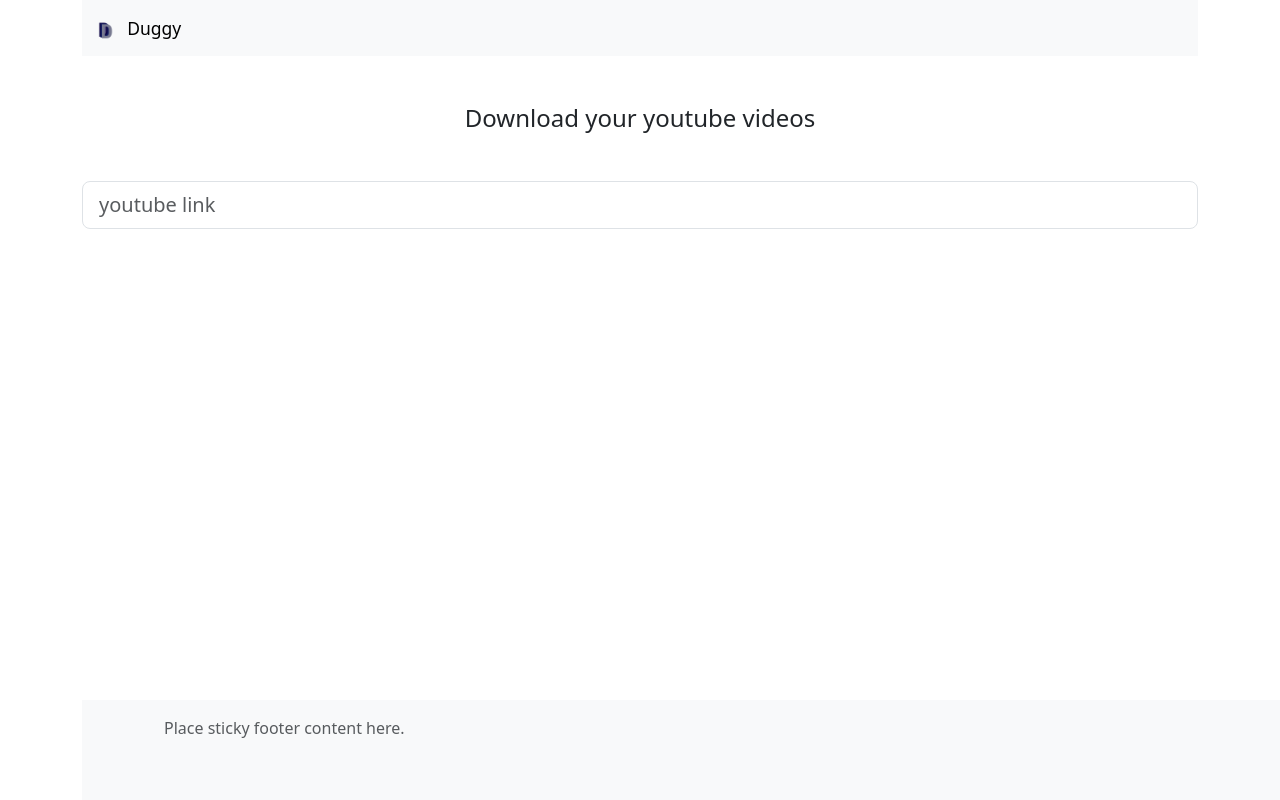
After one commit to AlexisLoya/duggy-dowloader, a Django app: template templates/videos/index.html in a window 1280 px wide. The commit adds this page. Run offline with Django 4.2, Linux system fonts and the light colour scheme; the template is opened without the code that fills it, so the values that code supplies are empty; some libraries are stand-ins or nearby versions.

Commit message:
add: header and footer

```diff
--- a/Duggy/settings.py
+++ b/Duggy/settings.py
@@ -124,7 +124,10 @@ USE_TZ = True
 # https://docs.djangoproject.com/en/4.1/howto/static-files/
 
 STATIC_URL = 'static/'
-
+STATICFILES_DIRS = BASE_DIR / 'static'
+STATICFILES_DIRS = [
+    BASE_DIR, "static",
+]
 # Default primary key field type
 # https://docs.djangoproject.com/en/4.1/ref/settings/#default-auto-field
 
--- a/Duggy/urls.py
+++ b/Duggy/urls.py
@@ -14,9 +14,9 @@ Including another URLconf
     2. Add a URL to urlpatterns:  path('blog/', include('blog.urls'))
 """
 from django.contrib import admin
-from django.urls import path
+from django.urls import path, include
 
 urlpatterns = [
     path('admin/', admin.site.urls),
-    path('/home'),
+    path('videos/', include(('videos.urls', 'videos'), namespace='videos'))
 ]
--- a/templates/base.html
+++ b/templates/base.html
@@ -1,20 +1,31 @@
 {# Load the tag library #}
 {% load bootstrap5 %}
+{% load static %}
+{# Load CSS #}
+{% bootstrap_css %}
 
-{# Load CSS and JavaScript #}
-{% bootstrap_css %}
+<head>
+    <meta charset="UTF-8">
+    <meta http-equiv="X-UA-Compatible" content="IE=edge">
+    <meta name="viewport" content="width=device-width, initial-scale=1.0">
+    <link rel="stylesheet" href="{% static 'css/style.css' %}">
+    {% block head_content %}
+
+    {% endblock %}
+
+</head>
+<body>
+<div class="container mx-auto">
+    {# Display django.contrib.messages as Bootstrap alerts #}
+{% bootstrap_messages %}
+    {% include "navbar.html" %}
+    <div class="scroll-px-1.5 bg-blend-color">
+        {% block container %}
+        {% endblock %}
+    </div>
+ {% include "footer.html" %}
+</div>
+{# Load JS #}
 {% bootstrap_javascript %}
-
-{# Display django.contrib.messages as Bootstrap alerts #}
-{% bootstrap_messages %}
-
-{# Display a form #}
-<form action="/url/to/submit/" method="post" class="form">
-  {% csrf_token %}
-  {% bootstrap_form form %}
-  {% buttons %}
-    <button type="submit" class="btn btn-primary">
-      Submit
-    </button>
-  {% endbuttons %}
-</form>
+</body>
+</html>
--- /dev/null
+++ b/templates/footer.html
@@ -0,0 +1,13 @@
+<style>
+    footer {
+    position: fixed;
+    height: 100px;
+    bottom: 0;
+    width: 100%;
+}
+</style>
+<footer class="footer mt-auto py-3 bg-light navbar-fixed-bottom">
+  <div class="container">
+    <span class="text-muted">Place sticky footer content here.</span>
+  </div>
+</footer>
--- /dev/null
+++ b/templates/navbar.html
@@ -0,0 +1,15 @@
+{% load static %}
+<nav class="navbar navbar-light bg-light">
+  <div class="container-fluid">
+    <a class="navbar-brand" href="#">
+      <img
+        src="{% static 'img/duggy.png' %}"
+        class="me-2"
+        height="20"
+        alt="MDB Logo"
+        loading="lazy"
+      />
+      <small>Duggy</small>
+    </a>
+  </div>
+</nav>
--- /dev/null
+++ b/templates/videos/index.html
@@ -0,0 +1,13 @@
+{% extends "base.html" %}
+{% block head_content %}
+    <title>Duggi</title>
+{% endblock %}
+{% block container %}
+    <h4 class="text-center m-5">Download your youtube videos</h4>
+    <form class="mt-2" method="post" >
+    {% csrf_token %}
+    <input class="form-control form-control-lg" type="url" placeholder="youtube link" aria-label=".form-control-lg example">
+
+    </form>
+
+{% endblock %}
--- /dev/null
+++ b/videos/urls.py
@@ -0,0 +1,13 @@
+""" Videos Urls"""
+# Django
+from django.urls import path
+# Views
+from videos import views
+
+urlpatterns = [
+    path(
+        route='',
+        view=views.index,
+        name='index'
+    )
+]
```
Also changed, not shown: videos/models.py (+8 -3 lines), videos/views.py (+14 -2 lines), static/img/duggy.png (added).
